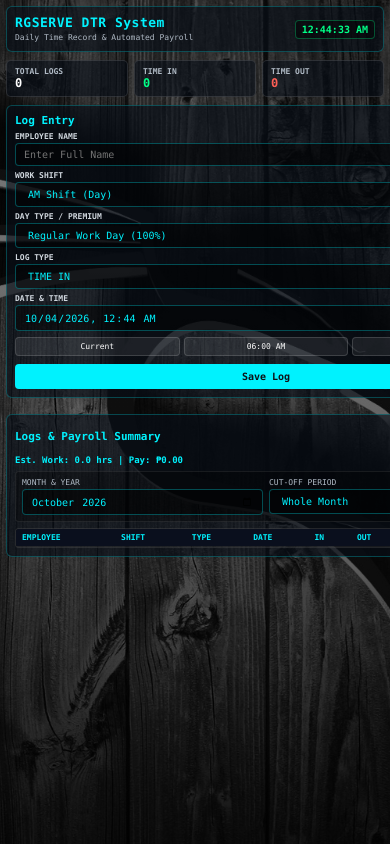
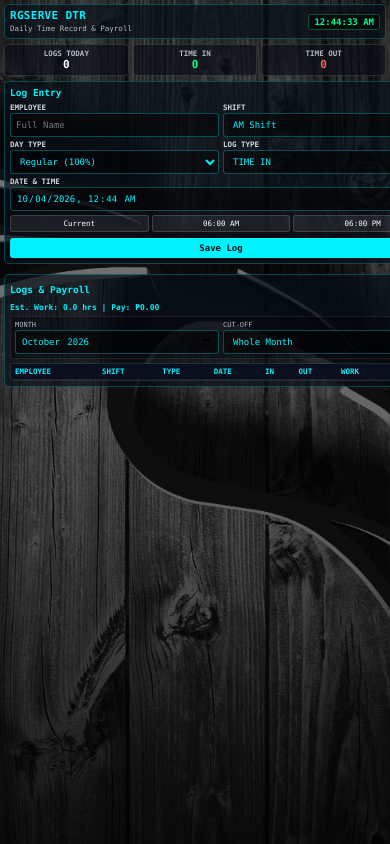
Before and after one commit to Yeth03/dtr-payroll-system, a website: page index.html in a window 390 px wide. Drawn offline with Linux system fonts and the light colour scheme.

Commit message:
Refactor index.html for improved layout and styles
Updated the layout and styles for better responsiveness and readability.

```diff
--- a/index.html
+++ b/index.html
@@ -17,7 +17,7 @@
 
     html, body {
       width: 100%;
-      min-height: 100vh;
+      height: 100vh;
       background: linear-gradient(rgba(0, 0, 0, 0.5), rgba(0, 0, 0, 0.7)),
                   url('kali.jpg') no-repeat center center fixed;
       background-size: cover;
@@ -28,107 +28,103 @@
     }
 
     body {
-      padding: 6px;
-      font-size: 11px;
+      padding: 4px;
+      font-size: 10px;
     }
 
     .container {
-      max-width: 950px;
+      max-width: 100%;
       margin: 0 auto;
-      width: 100%;
     }
 
-    /* LIGHTWEIGHT TRANSPARENT GLASS CARD (NO BLUR = NO LAG) */
+    /* COMPACT LIGHTWEIGHT GLASS CARD */
     .glass-card {
-      background: rgba(8, 14, 24, 0.65);
-      border-radius: 6px;
+      background: rgba(8, 14, 24, 0.7);
+      border-radius: 5px;
       border: 1px solid rgba(0, 242, 254, 0.25);
-      padding: 8px;
-      margin-bottom: 8px;
+      padding: 5px;
+      margin-bottom: 5px;
     }
 
     header {
       display: flex;
       justify-content: space-between;
       align-items: center;
-      padding: 6px 10px;
+      padding: 4px 6px;
     }
 
     h1 {
       color: #00f2fe;
-      font-size: 13px;
-      letter-spacing: 0.5px;
+      font-size: 11px;
+      letter-spacing: 0.3px;
+      line-height: 1.1;
     }
 
     .clock-display {
-      font-size: 10px;
+      font-size: 9px;
       font-weight: bold;
       color: #00ff87;
-      background: rgba(0, 0, 0, 0.4);
-      padding: 3px 6px;
-      border-radius: 4px;
+      background: rgba(0, 0, 0, 0.5);
+      padding: 2px 5px;
+      border-radius: 3px;
       border: 1px solid rgba(0, 255, 135, 0.3);
     }
 
-    /* COMPACT DASHBOARD GRID */
+    /* MINI DASHBOARD GRID */
     .dashboard-grid {
       display: grid;
       grid-template-columns: repeat(3, 1fr);
-      gap: 6px;
-      margin-bottom: 8px;
+      gap: 4px;
+      margin-bottom: 5px;
     }
 
     .card {
-      background: rgba(8, 14, 24, 0.6);
-      padding: 6px 8px;
-      border-radius: 5px;
+      background: rgba(8, 14, 24, 0.65);
+      padding: 4px;
+      border-radius: 4px;
       border: 1px solid rgba(255, 255, 255, 0.12);
+      text-align: center;
     }
 
     .card h3 {
-      font-size: 8px;
+      font-size: 7.5px;
       color: #b0bac5;
       text-transform: uppercase;
     }
 
     .card .value {
-      font-size: 12px;
+      font-size: 11px;
       font-weight: bold;
       color: #ffffff;
     }
 
-    /* LAYOUT COMPACT FIT */
+    /* MAIN CONTENT LAYOUT */
     .main-content {
       display: grid;
-      grid-template-columns: 240px 1fr;
-      gap: 8px;
-    }
-
-    @media (max-width: 768px) {
-      .main-content {
       grid-template-columns: 1fr;
-      }
+      gap: 5px;
     }
 
     .label-text {
       display: block;
-      font-size: 8px;
+      font-size: 7.5px;
       color: #d0d7de;
-      margin-top: 5px;
-      margin-bottom: 2px;
+      margin-top: 3px;
+      margin-bottom: 1px;
       text-transform: uppercase;
       font-weight: 600;
     }
 
-    /* TRANSPARENT COMPACT INPUTS & SELECTS */
+    /* ULTRA COMPACT TRANSPARENT INPUTS */
     input, select {
       width: 100%;
-      padding: 5px 8px;
+      padding: 3px 5px;
+      height: 24px;
       background: rgba(0, 0, 0, 0.5) !important;
       border: 1px solid rgba(0, 242, 254, 0.3);
       color: #00f2fe !important;
-      border-radius: 4px;
-      font-size: 10px;
+      border-radius: 3px;
+      font-size: 9px;
       outline: none;
     }
 
@@ -143,8 +139,8 @@
 
     .shift-presets {
       display: flex;
-      gap: 4px;
-      margin-top: 6px;
+      gap: 3px;
+      margin-top: 4px;
     }
 
     .preset-btn {
@@ -152,9 +148,9 @@
       background: rgba(255, 255, 255, 0.08);
       color: #ffffff;
       border: 1px solid rgba(255, 255, 255, 0.15);
-      padding: 4px 2px;
-      border-radius: 4px;
-      font-size: 8px;
+      padding: 3px 2px;
+      border-radius: 3px;
+      font-size: 7.5px;
       cursor: pointer;
     }
 
@@ -164,13 +160,13 @@
 
     .btn {
       width: 100%;
-      padding: 7px;
+      padding: 5px;
       border: none;
-      border-radius: 4px;
+      border-radius: 3px;
       font-weight: bold;
       cursor: pointer;
-      margin-top: 8px;
-      font-size: 10px;
+      margin-top: 6px;
+      font-size: 9px;
     }
 
     .btn-save {
@@ -182,19 +178,19 @@
       background: #00ff87;
       color: #0d1117;
       width: auto;
-      padding: 4px 8px;
-      font-size: 9px;
+      padding: 2px 6px;
+      font-size: 8px;
       font-weight: bold;
-      border-radius: 4px;
+      border-radius: 3px;
     }
 
     .filter-container {
       display: flex;
-      gap: 6px;
-      margin-bottom: 6px;
+      gap: 4px;
+      margin-bottom: 4px;
       background: rgba(0, 0, 0, 0.3);
-      padding: 6px;
-      border-radius: 4px;
+      padding: 4px;
+      border-radius: 3px;
       border: 1px solid rgba(255, 255, 255, 0.08);
     }
 
@@ -203,34 +199,34 @@
     }
 
     .filter-item label {
-      font-size: 8px;
+      font-size: 7px;
       color: #b0bac5;
       display: block;
-      margin-bottom: 2px;
+      margin-bottom: 1px;
       text-transform: uppercase;
     }
 
-    /* COMPACT SCROLLABLE TABLE */
+    /* COMPACT TABLE WRAPPER */
     .table-wrapper {
       width: 100%;
-      max-height: 260px;
+      max-height: 180px;
       overflow-x: auto;
       overflow-y: auto;
       border: 1px solid rgba(255, 255, 255, 0.12);
-      border-radius: 4px;
+      border-radius: 3px;
       background: rgba(0, 0, 0, 0.3);
     }
 
     table {
       width: 100%;
       border-collapse: collapse;
-      font-size: 9px;
+      font-size: 8px;
       white-space: nowrap;
-      min-width: 500px;
+      min-width: 420px;
     }
 
     th, td {
-      padding: 4px 6px;
+      padding: 3px 4px;
       text-align: left;
       border-bottom: 1px solid rgba(255, 255, 255, 0.08);
     }
@@ -241,7 +237,7 @@
       background: #0a0f1d;
       color: #00f2fe;
       font-weight: 600;
-      font-size: 8px;
+      font-size: 7.5px;
       text-transform: uppercase;
       z-index: 2;
     }
@@ -256,8 +252,8 @@
   <div class="container">
     <header class="glass-card">
       <div>
-        <h1>RGSERVE DTR System</h1>
-        <small style="color: #b0bac5; font-size: 8px;">Daily Time Record & Automated Payroll</small>
+        <h1>RGSERVE DTR</h1>
+        <small style="color: #b0bac5; font-size: 7.5px;">Daily Time Record & Payroll</small>
       </div>
       <div class="clock-display" id="liveClock">00:00:00 AM</div>
     </header>
@@ -265,7 +261,7 @@
     <!-- DASHBOARD -->
     <div class="dashboard-grid">
       <div class="card">
-        <h3>Total Logs</h3>
+        <h3>Logs Today</h3>
         <div class="value" id="totalLogs">0</div>
       </div>
       <div class="card">
@@ -283,32 +279,42 @@
 
       <!-- FORM SECTION -->
       <div class="glass-card">
-        <h2 style="font-size: 11px; color: #00f2fe; margin-bottom: 4px;">Log Entry</h2>
+        <h2 style="font-size: 9.5px; color: #00f2fe; margin-bottom: 2px;">Log Entry</h2>
         <form id="dtrForm">
-          <label class="label-text">Employee Name</label>
-          <input type="text" id="employeeName" placeholder="Enter Full Name" required>
+          <div style="display: grid; grid-template-columns: 1fr 1fr; gap: 4px;">
+            <div>
+              <label class="label-text">Employee</label>
+              <input type="text" id="employeeName" placeholder="Full Name" required>
+            </div>
+            <div>
+              <label class="label-text">Shift</label>
+              <select id="workShift" required>
+                <option value="AM">AM Shift</option>
+                <option value="PM">PM Shift</option>
+              </select>
+            </div>
+          </div>
 
-          <label class="label-text">Work Shift</label>
-          <select id="workShift" required>
-            <option value="AM">AM Shift (Day)</option>
-            <option value="PM">PM Shift (Night)</option>
+          <div style="display: grid; grid-template-columns: 1fr 1fr; gap: 4px;">
+            <div>
+              <label class="label-text">Day Type</label>
+              <select id="dayType" required>
+                <option value="REGULAR">Regular (100%)</option>
+                <option value="REST_DAY">Rest Day (130%)</option>
+                <option value="SPECIAL_HOLIDAY">Special Hol. (130%)</option>
+                <option value="REGULAR_HOLIDAY">Reg Hol. (200%)</option>
+                <option value="REST_SPECIAL">Rest Special (150%)</option>
+                <option value="REST_REGULAR">Rest Reg Hol. (260%)</option>
               </select>
-
-          <label class="label-text">Day Type / Premium</label>
-          <select id="dayType" required>
-            <option value="REGULAR">Regular Work Day (100%)</option>
-            <option value="REST_DAY">Rest Day Duty (130%)</option>
-            <option value="SPECIAL_HOLIDAY">Special Holiday (130%)</option>
-            <option value="REGULAR_HOLIDAY">Regular Holiday (200%)</option>
-            <option value="REST_SPECIAL">Special Holiday Rest Day (150%)</option>
-            <option value="REST_REGULAR">Regular Holiday Rest Day (260%)</option>
-          </select>
-
+            </div>
+            <div>
               <label class="label-text">Log Type</label>
               <select id="logType" required>
                 <option value="IN">TIME IN</option>
                 <option value="OUT">TIME OUT</option>
               </select>
+            </div>
+          </div>
 
           <label class="label-text">Date & Time</label>
           <input type="datetime-local" id="logTimestamp" required>
@@ -325,26 +331,26 @@
 
       <!-- TABLE SECTION -->
       <div class="glass-card">
-        <div style="display: flex; justify-content: space-between; align-items: center; margin-bottom: 6px;">
-          <h2 style="font-size: 11px; color: #00f2fe;">Logs & Payroll Summary</h2>
-          <button class="btn btn-export" onclick="exportDTR()">Export CSV</button>
+        <div style="display: flex; justify-content: space-between; align-items: center; margin-bottom: 4px;">
+          <h2 style="font-size: 9.5px; color: #00f2fe;">Logs & Payroll</h2>
+          <button class="btn btn-export" onclick="exportDTR()">Export</button>
         </div>
 
-        <div style="font-size: 9px; color: #00f2fe; margin-bottom: 6px; font-weight: bold;" id="payrollOverview">
+        <div style="font-size: 8px; color: #00f2fe; margin-bottom: 4px; font-weight: bold;" id="payrollOverview">
           Est. Work: 0 hrs | Pay: ₱0.00
         </div>
 
         <div class="filter-container">
           <div class="filter-item">
-            <label>Month & Year</label>
+            <label>Month</label>
             <input type="month" id="filterMonth" onchange="renderTable()">
           </div>
           <div class="filter-item">
-            <label>Cut-off Period</label>
+            <label>Cut-off</label>
             <select id="filterCutoff" onchange="renderTable()">
               <option value="ALL">Whole Month</option>
-              <option value="1-15">1st Cut-off (1-15)</option>
-              <option value="16-31">2nd Cut-off (16-31)</option>
+              <option value="1-15">1st (1-15)</option>
+              <option value="16-31">2nd (16-31)</option>
             </select>
           </div>
         </div>
```
Lines whose indentation alone changed are shown as unchanged.
